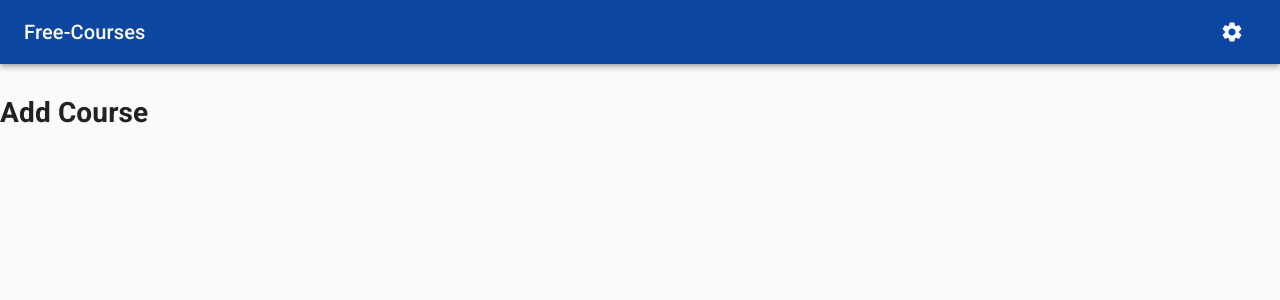
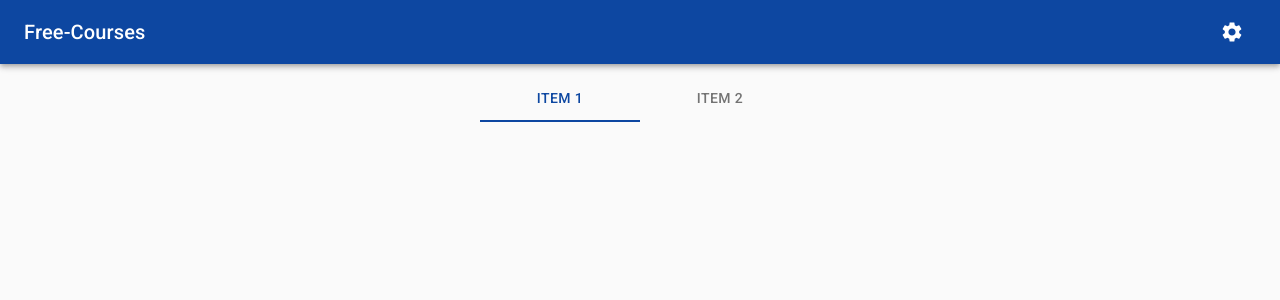
Before and after one commit to eliyaoo32/courses-manager-client, a React (Create React App) app: page /course/add in a window 1280 px wide. Shown: the top 300 px of the page. Built offline with nearby package versions, Linux system fonts and the light colour scheme.

Commit message:
Add basic tabs to add course page

```diff
--- /dev/null
+++ b/src/components/Tabs/index.tsx
@@ -0,0 +1,29 @@
+import React from "react";
+import { AppBar, Tab, Tabs as MaterialTabs } from "@material-ui/core";
+
+interface TabsProps {
+  selectedTab: number;
+  handleTabChange: (tabId: number) => any;
+}
+
+function Tabs({ selectedTab, handleTabChange }: TabsProps) {
+  const onChangeTab = (event: React.ChangeEvent<{}>, newTab: number) =>
+    handleTabChange(newTab);
+
+  return (
+    <AppBar position="relative" color="transparent" elevation={0}>
+      <MaterialTabs
+        value={selectedTab}
+        onChange={onChangeTab}
+        centered
+        textColor="primary"
+        indicatorColor="primary"
+      >
+        <Tab label="Item 1" />
+        <Tab label="Item 2" />
+      </MaterialTabs>
+    </AppBar>
+  );
+}
+
+export default Tabs;
--- a/src/containers/AddCourse/index.tsx
+++ b/src/containers/AddCourse/index.tsx
@@ -1,10 +1,27 @@
-import React from 'react';
+import React, { useState } from 'react';
+import { Grid } from '@material-ui/core';
+import Tabs from '../../components/Tabs';
+
+const _LOADERS = [
+    {
+        id: '1',
+        name: 'LocalLoader',
+        options: {
+            path: 'string'
+        }
+    }
+];
 
 function AddCourse() {
+    const [selectedTab, setSelectedTab] = useState<number>(0);
+    const handleTabChange = (newTab: number) => setSelectedTab(newTab);
+
     return (
-        <div>
-            <h1>Add Course</h1>
-        </div>
+        <Grid container justify="center">
+            <Grid item xs={8}>
+                <Tabs handleTabChange={handleTabChange} selectedTab={selectedTab} />
+            </Grid>
+        </Grid>
     );
 }
 
```
